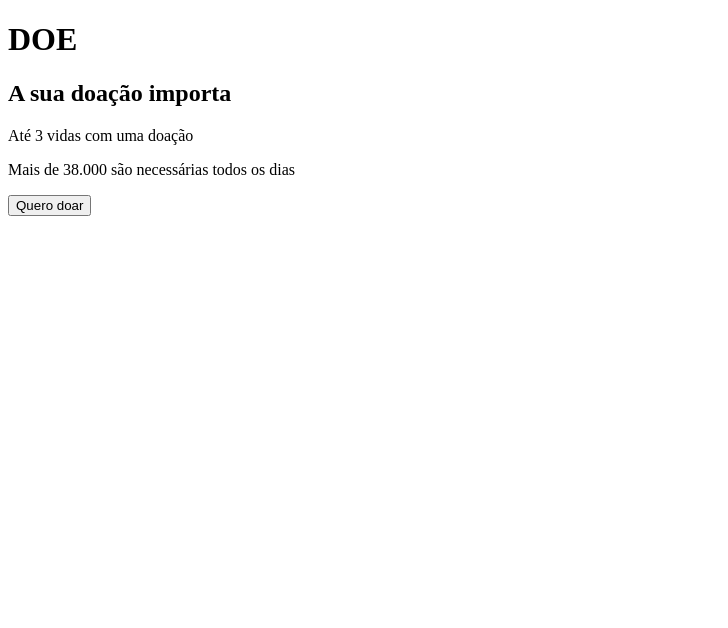
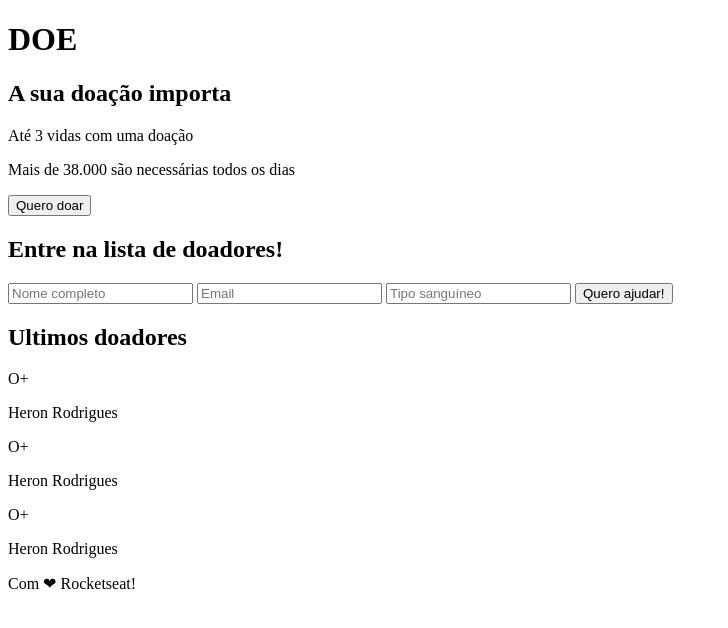
Before and after one commit to heronsousa/blooddonation, a plain HTML site: page index.html in a window 1280 px wide. Shown: the whole page, without its empty margins (0-728 px from the left). Drawn offline with Linux system fonts and the light colour scheme.

Commit message:
adding info

```diff
--- a/index.html
+++ b/index.html
@@ -17,6 +17,53 @@
             <button>Quero doar</button>
         </header>
 
+        <section class="form">
+            <h2>Entre na lista de doadores!</h2>
 
+            <form action="/">
+                <input
+                    type="text"
+                    name="name"
+                    placeholder="Nome completo"
+                >
+
+                <input
+                    type="text"
+                    name="email"
+                    placeholder="Email"
+                >
+
+                <input
+                    type="text"
+                    name="blood"
+                    placeholder="Tipo sanguíneo"
+                >
+
+                <button>Quero ajudar!</button>
+            </form>
+        </section>
+
+        <main>
+            <h2>Ultimos doadores</h2>
+
+            <section class="donors">
+                <div class="donor">
+                    <div class="blood">O+</div>
+                    <p>Heron Rodrigues</p>
+                </div>
+
+                <div class="donor">
+                    <div class="blood">O+</div>
+                    <p>Heron Rodrigues</p>
+                </div>
+
+                <div class="donor">
+                    <div class="blood">O+</div>
+                    <p>Heron Rodrigues</p>
+                </div>
+            </section>
+        </main>
+
+        <footer> Com ❤ Rocketseat! </footer>
     </body>
 </html>
```
